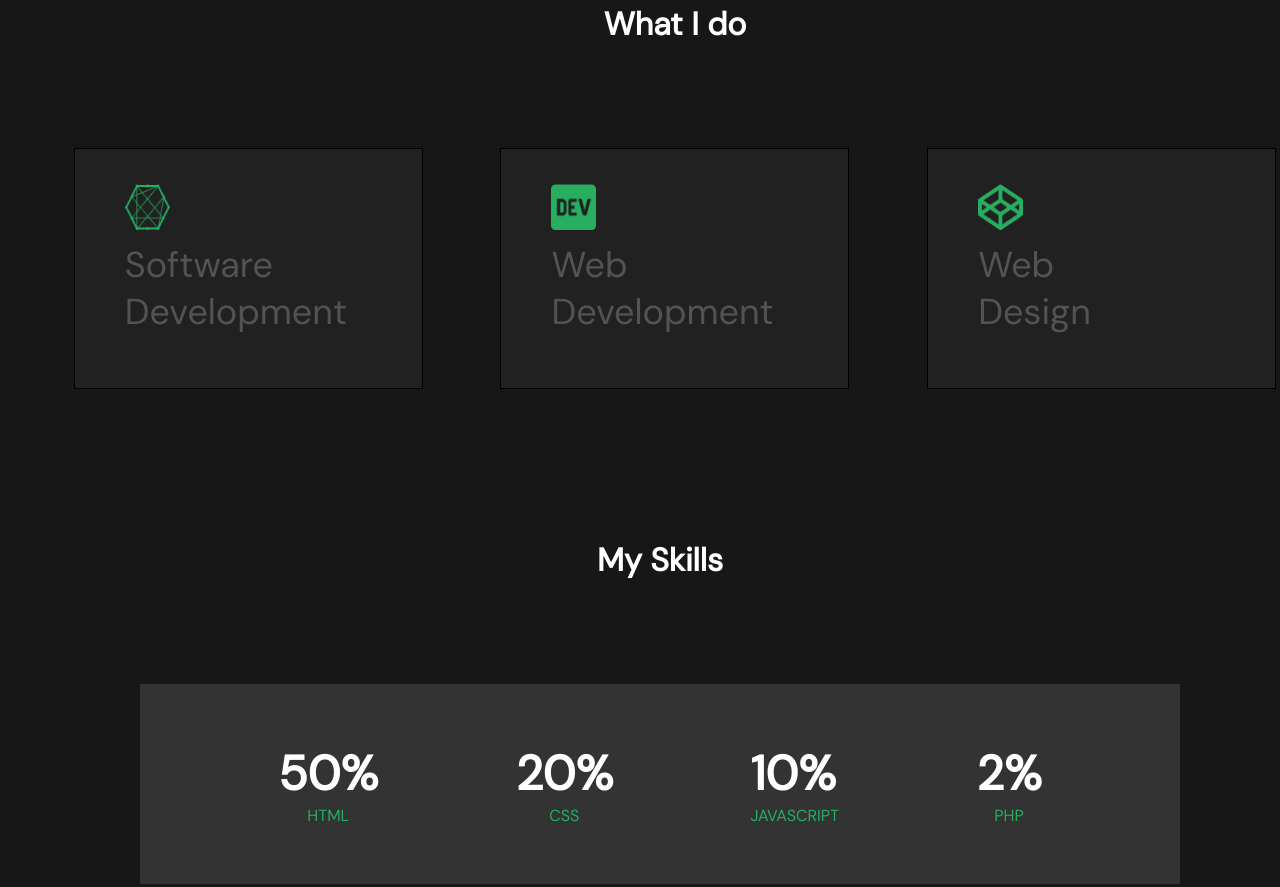
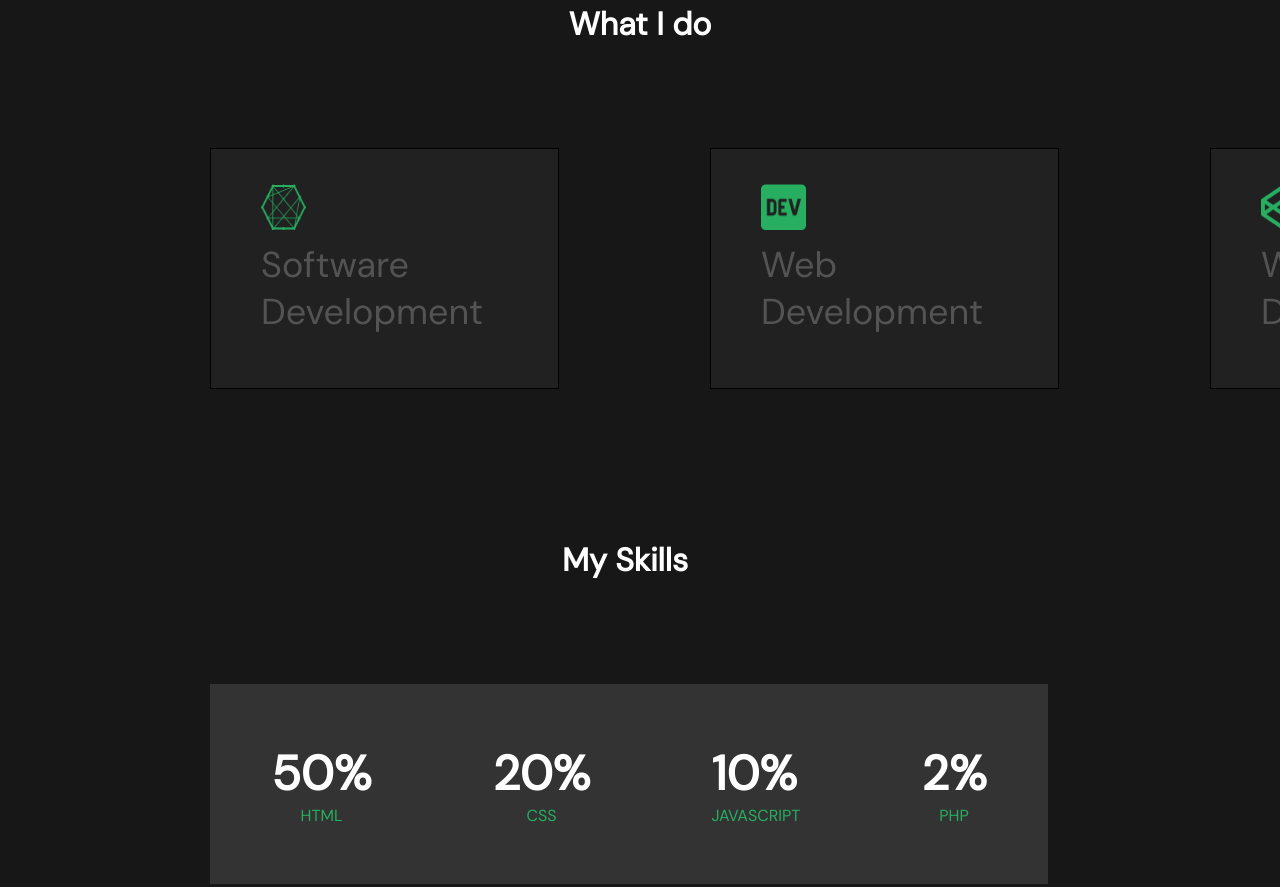
Before and after one commit to Ralpmike/Raph-porfolio, a plain HTML site: page index.html in a window 1280 px wide. Shown: the part 1216-2103 px from the top of the page. Drawn offline with Linux system fonts and the light colour scheme.

Commit message:
Add files via upload

```diff
--- a/index.css
+++ b/index.css
@@ -9,8 +9,8 @@
   font-family: 'DM Sans';
   color: #FFFFFF;
   font-style: normal;
-  /* width: 100%; */
-  padding: 20px 0 0 70px;
+  width: 100%;
+  padding: 20px 140px 0 140px;
 }
 
 .sub-container {
@@ -21,7 +21,6 @@
   display: flex;
   justify-content: space-between;
   align-items: center;
-  margin: 10px;
 }
 
 .additional-info>span {
@@ -35,7 +34,7 @@
 
 .author-description {
   display: flex;
-  gap: 400px;
+  gap: 200px;
   align-items: center;
   margin: 100px 0 0 70px;
 }
@@ -158,8 +157,10 @@ div>.specialty {
 
 .what-i-do {
   display: grid;
-  grid-template-columns: repeat(3, 1fr);
-  gap: 70px;
+  grid-template-columns: repeat(3, 200px);
+  justify-content: start;
+  grid-column-gap: 300px;
+  margin-left: 70px;
 }
 
 
@@ -199,11 +200,12 @@ div>.specialty {
 
 .skill-level {
   display: flex;
-  justify-content: space-evenly;
+  justify-content: space-around;
   align-items: center;
   background-color: #333;
   border: 1px solid  #333;
   height: 200px;
+  width: 101%;
 }
 
 
@@ -267,7 +269,6 @@ textarea {
 button {
   display: block;
   margin: 30px auto;
-  /* margin-left: 470px; */
   background-color: #27AE60;
   padding: 12px 33px;
   border: none;
```
